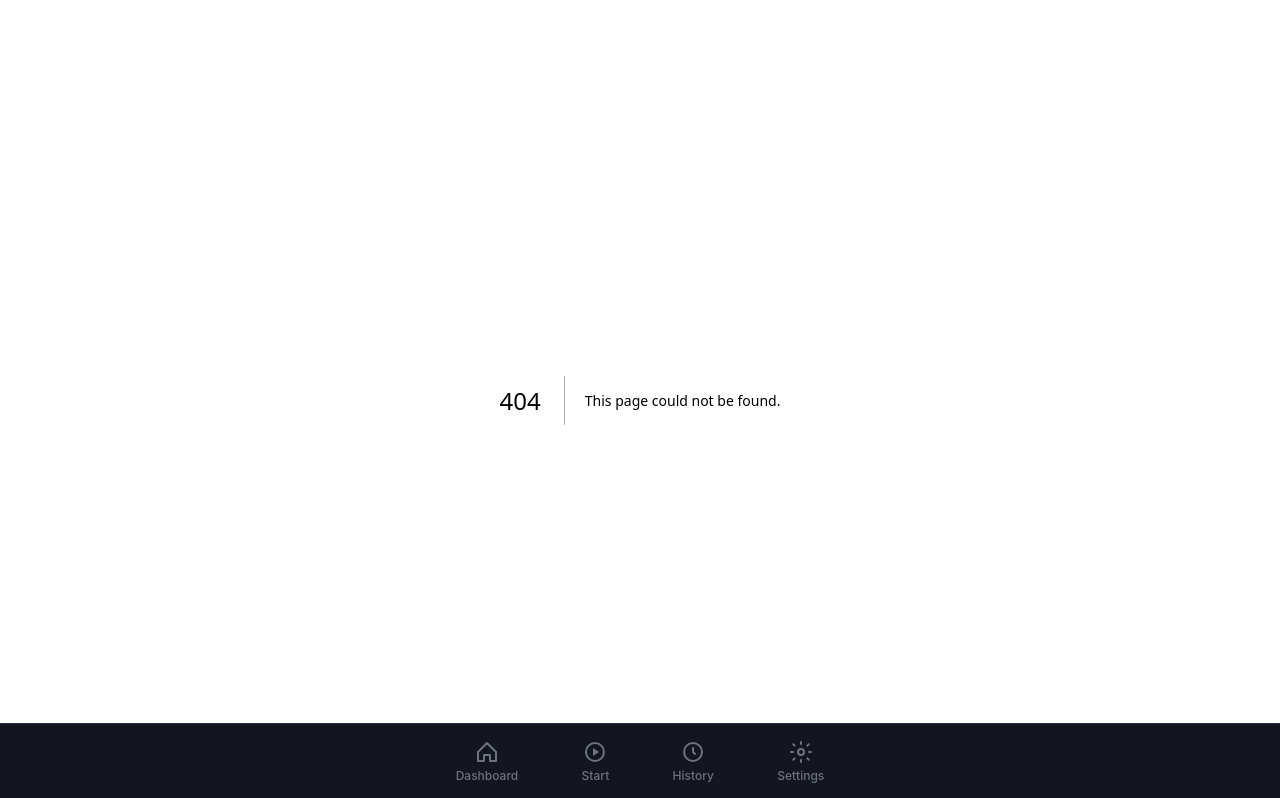
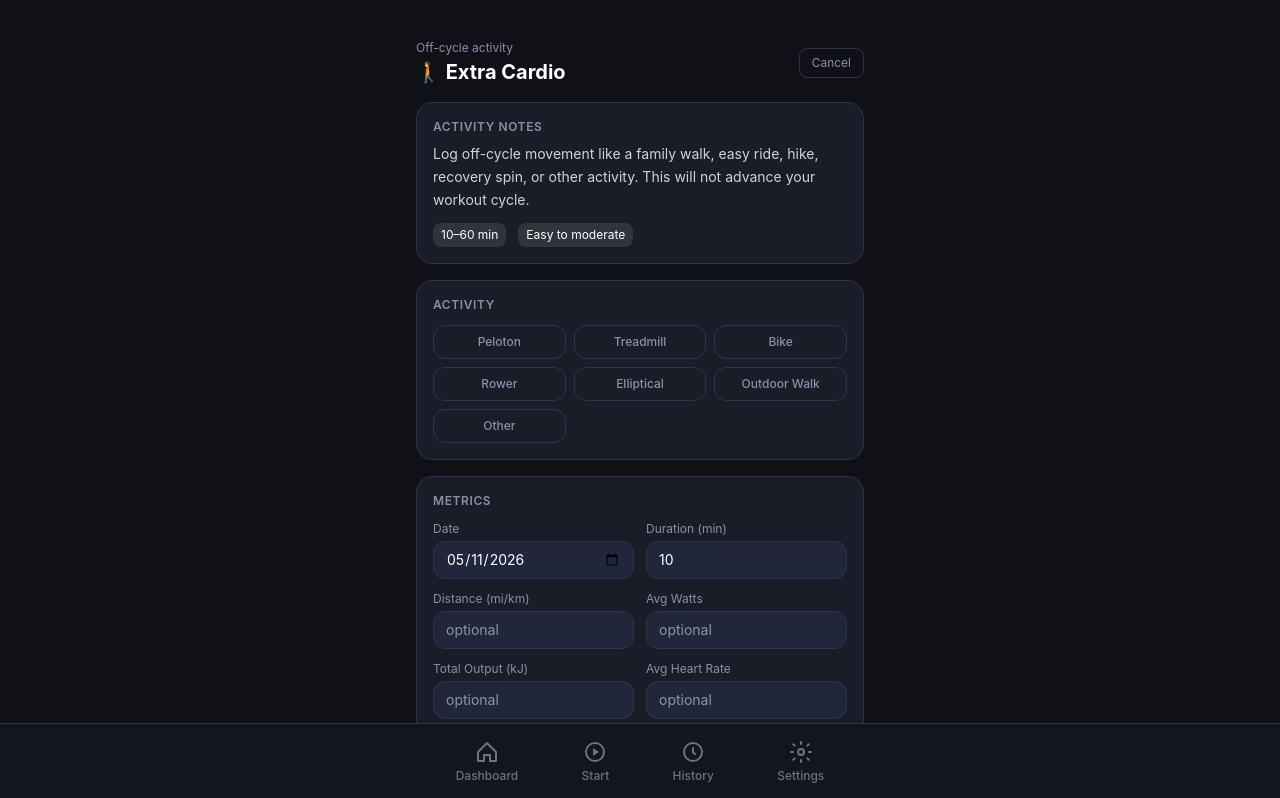
Before and after one commit to ericbrenneman/fitness-cycle-tracker, a Next.js app: page /extra-cardio in a window 1280 px wide. Before the commit this address had no page. Shown: the top 798 px of the page. Built offline with nearby package versions, Linux system fonts and the light colour scheme; no server answers.

Commit message:
feat: add off-cycle extra cardio logging

```diff
--- a/app/dashboard/page.tsx
+++ b/app/dashboard/page.tsx
@@ -495,6 +495,13 @@ export default function DashboardPage() {
           🧖 Log Recovery / Sauna
         </button>
 
+        <button
+          onClick={() => router.push("/extra-cardio")}
+          className="w-full bg-surface border border-border text-white font-semibold py-3.5 rounded-2xl text-sm hover:border-accent/50 transition-colors"
+        >
+          🚶 Log Extra Cardio
+        </button>
+
         {/* ── Apex Habits ─────────────────────────────────── */}
         <div>
           <p className="text-xs font-semibold text-muted uppercase tracking-wider mb-3">
--- /dev/null
+++ b/app/extra-cardio/page.tsx
@@ -0,0 +1,29 @@
+"use client";
+
+import { useRouter } from "next/navigation";
+import CardioLogger from "@/components/CardioLogger";
+import { CardioTemplate } from "@/lib/types";
+
+const EXTRA_CARDIO_TEMPLATE: CardioTemplate = {
+  name: "Extra Cardio",
+  instructions:
+    "Log off-cycle movement like a family walk, easy ride, hike, recovery spin, or other activity. This will not advance your workout cycle.",
+  duration_range: [10, 60],
+  effort: "Easy to moderate",
+};
+
+export default function ExtraCardioPage() {
+  const router = useRouter();
+
+  return (
+    <CardioLogger
+      cycleStep="Cardio1"
+      template={EXTRA_CARDIO_TEMPLATE}
+      onDone={() => router.push("/dashboard")}
+      advancesCycle={false}
+      title="🚶 Extra Cardio"
+      subtitle="Off-cycle activity"
+      saveLabel="Log Extra Cardio ✓"
+    />
+  );
+}
--- a/app/history/page.tsx
+++ b/app/history/page.tsx
@@ -51,6 +51,14 @@ const TYPE_LABELS: Record<string, string> = {
   "Red Light":  "Red Light Therapy",
   PEMF:         "PEMF Therapy",
 };
+
+function getWorkoutLabel(log: WorkoutLog): string {
+  if (log.workout_type === "Cardio" && !log.advances_cycle) {
+    return "Extra Cardio";
+  }
+
+  return TYPE_LABELS[log.workout_type] ?? log.workout_type;
+}
 
 async function fetchAllLogs(
   supabase: ReturnType<typeof createClient>,
@@ -327,7 +335,7 @@ return (
                 <div className="flex-1 min-w-0">
                   <div className="flex items-center justify-between gap-2">
                     <span className="font-semibold text-sm">
-                      {TYPE_LABELS[log.workout_type] ?? log.workout_type}
+                      {getWorkoutLabel(log)}
                     </span>
                     <span className="text-muted text-xs flex-shrink-0">
                       {date}
@@ -521,7 +529,7 @@ function DetailView({
           <div className="flex items-center gap-3 mb-3">
             <span className="text-3xl">{meta.emoji}</span>
             <div>
-              <p className="font-bold text-base">{TYPE_LABELS[log.workout_type] ?? log.workout_type}</p>
+              <p className="font-bold text-base">{getWorkoutLabel(log)}</p>
               <p className="text-muted text-xs mt-0.5">{date}</p>
             </div>
           </div>
```
